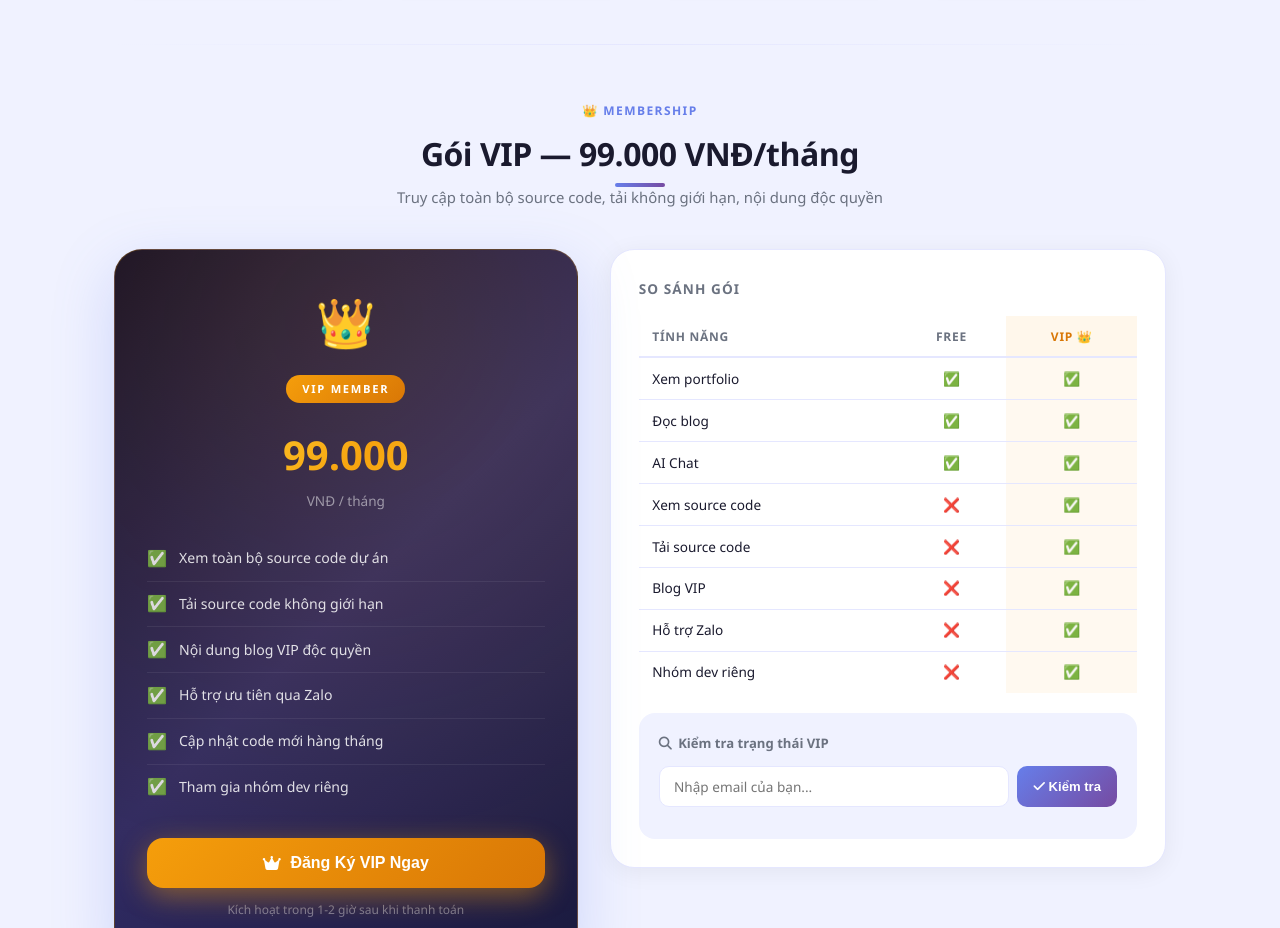
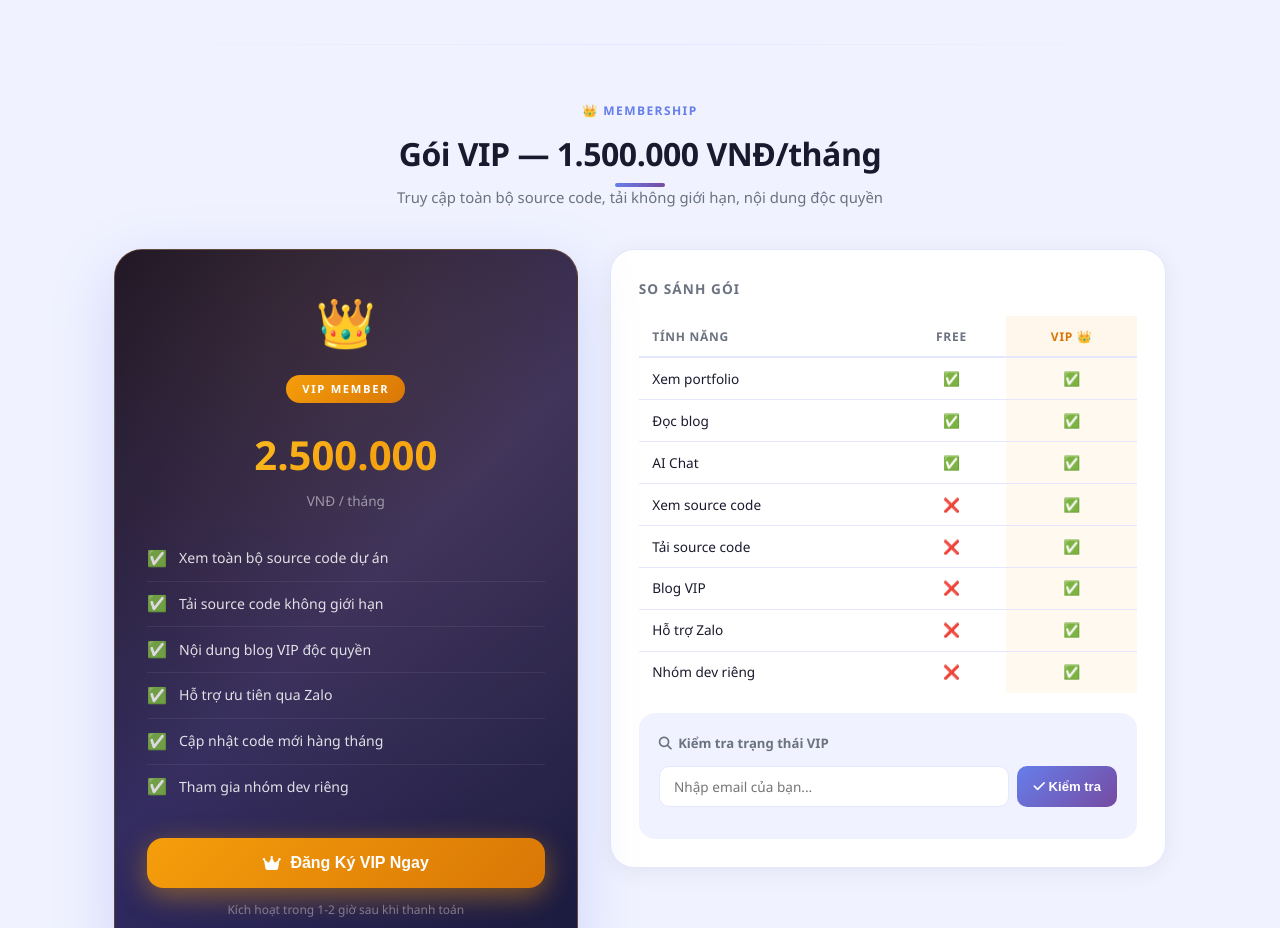
Before and after one commit to clitustsai/portfolio, a website: page payment.html in a window 1280 px wide. Shown: the part 1900-2828 px from the top of the page. Drawn offline with Linux system fonts and the light colour scheme.

```diff
--- a/payment.html
+++ b/payment.html
@@ -374,7 +374,7 @@
   <!-- VIP MEMBERSHIP -->
   <div id="vip" class="section-head">
     <div class="eyebrow">👑 Membership</div>
-    <h2>Gói VIP — 99.000 VNĐ/tháng</h2>
+    <h2>Gói VIP — 1.500.000 VNĐ/tháng</h2>
     <p>Truy cập toàn bộ source code, tải không giới hạn, nội dung độc quyền</p>
   </div>
 
@@ -385,7 +385,7 @@
       <div class="vip-crown">👑</div>
       <div class="vip-badge-label">VIP MEMBER</div>
       <div class="vip-price-wrap">
-        <span class="vip-price">99.000</span>
+        <span class="vip-price">2.500.000</span>
         <span class="vip-unit">VNĐ / tháng</span>
       </div>
       <ul class="vip-perks">
@@ -481,7 +481,7 @@
     <button class="modal-close" onclick="closeVipModal()"><i class="fas fa-times"></i></button>
     <div class="modal-icon" style="background:linear-gradient(135deg,#f59e0b,#d97706);">👑</div>
     <div class="modal-title">Đăng Ký Gói VIP</div>
-    <div class="modal-price">99.000 VNĐ/tháng</div>
+    <div class="modal-price">2.500.000 VNĐ/tháng</div>
 
     <!-- Step 1: Form -->
     <div id="vipStep1">
@@ -495,7 +495,7 @@
           <div class="bank-row"><span class="k">Ngân hàng</span><span class="v">ACB</span></div>
           <div class="bank-row"><span class="k">Số TK</span><span class="v">26996867 <button class="copy-btn" onclick="cp('26996867')"><i class="fas fa-copy"></i></button></span></div>
           <div class="bank-row"><span class="k">Chủ TK</span><span class="v">THAI TUAN KIET</span></div>
-          <div class="bank-row"><span class="k">Số tiền</span><span class="v" style="color:#667eea;font-weight:800;">99.000 VNĐ</span></div>
+          <div class="bank-row"><span class="k">Số tiền</span><span class="v" style="color:#667eea;font-weight:800;">1.500.000 VNĐ</span></div>
           <div class="bank-row"><span class="k">Nội dung</span><span class="v" style="font-size:0.78rem;">VIP [email của bạn]</span></div>
         </div>
       </div>
```
Also changed, not shown: blog-post.html (+2 -1 lines), blog.html (+2 -1 lines), index.html (+2 -0 lines), invoice.html (+2 -1 lines), proposal.html (+2 -1 lines), roadmap.html (+2 -1 lines).
